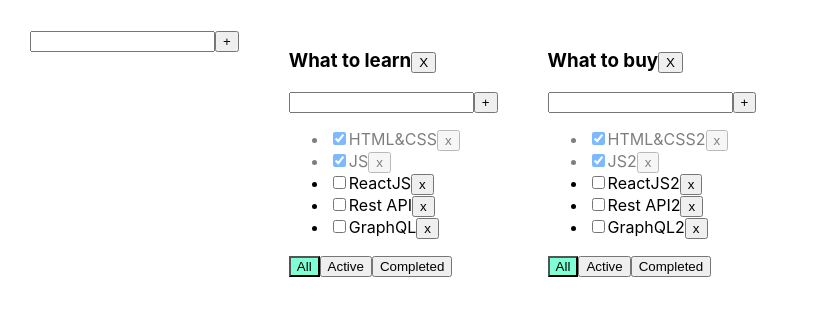
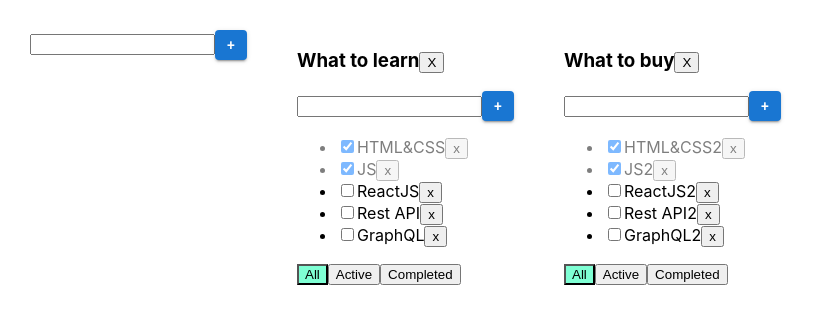
Before and after one commit to DavidPoshelyk/Todolist, a React (Create React App) app: page / in a window 1280 px wide. Shown: the top 324 px of the page, without its empty margins (0-815 px from the left). Built offline with nearby package versions, Linux system fonts and the light colour scheme.

Commit message:
Merge remote-tracking branch 'origin/main'

```diff
--- a/package.json
+++ b/package.json
@@ -3,6 +3,11 @@
   "version": "0.1.0",
   "private": true,
   "dependencies": {
+    "@emotion/react": "^11.7.1",
+    "@emotion/styled": "^11.6.0",
+    "@material-ui/core": "^5.0.0-beta.5",
+    "@material-ui/icons": "^4.11.2",
+    "@material-ui/styled-engine-sc": "^5.0.0-beta.5",
     "@testing-library/jest-dom": "^5.11.4",
     "@testing-library/react": "^11.1.0",
     "@testing-library/user-event": "^12.1.10",
@@ -14,6 +19,7 @@
     "react": "^17.0.2",
     "react-dom": "^17.0.2",
     "react-scripts": "4.0.3",
+    "styled-components": "^5.3.3",
     "typescript": "^4.1.2",
     "uuid": "^8.3.2",
     "web-vitals": "^1.0.1"
--- a/src/App.css
+++ b/src/App.css
@@ -22,3 +22,6 @@
 .is-done {
   opacity: 0.5;
 }
+.inputTodolist{
+  display: inline-flex;
+}
--- a/src/App.tsx
+++ b/src/App.tsx
@@ -83,6 +83,16 @@ function App() {
         setTodolists([NewTasks,...todolists])
         setTasks({...tasks, [Id]:[]})
     }
+    const EditableApp = (todolistID: string, id: string, title: string) => {
+
+        setTasks({...tasks, [todolistID]:tasks[todolistID].map(m=> m.id == id? {...m, title }:m)})
+
+    }
+    const RemoveTitleApp = (todolistID: string, title: string) => {
+        setTodolists([...todolists].map(m => m.id === todolistID? {...m, title}: m))
+        console.log(title)
+    }
+
 
 
     return (
@@ -114,6 +124,8 @@ function App() {
                         changeTaskStatus={changeStatus}
                         filter={m.filter}
                         RemoveTodolists={RemoveTodolists}
+                        EditableApp={EditableApp}
+                        RemoveTitleApp={RemoveTitleApp}
                     />
                 )}
             )}
--- a/src/Editablespan.tsx
+++ b/src/Editablespan.tsx
@@ -2,17 +2,24 @@ import React, { useState } from 'react';
 
 type EditablespanType = {
     title: string
+    EditTodolist:(title: string)=> void
 }
 
 const Editablespan = (props:EditablespanType) => {
     const [edit, setEdit] = useState(false)
+    const [newtitele, setnewtitele ] = useState(props.title)
 
-    return (
-        edit? <input value={props.title}  onBlur={()=> setEdit(false)} autoFocus />:
+
+
+    return ( edit? <input onChange={(e)=> setnewtitele(e.currentTarget.value)} value={newtitele}  onBlur={()=> {
+                setEdit(false)
+                props.EditTodolist(newtitele)
+
+            }} autoFocus />:
             <span onDoubleClick={()=>setEdit(true) }>{props.title}</span>
 
 
-);
-};
+
+    )}
 
 export default Editablespan;
--- a/src/components/input.tsx
+++ b/src/components/input.tsx
@@ -1,3 +1,4 @@
+import { Button } from '@material-ui/core';
 import React, {ChangeEvent,KeyboardEvent, useState } from 'react';
 
 type TypeInput = {
@@ -36,7 +37,9 @@ const Input = (props:TypeInput) => {
                    onKeyPress={onKeyPressHandler}
                    className={error ? "error" : ""}
             />
-            <button onClick={addTask}>+</button>
+            <Button  style={{maxWidth: '30px', maxHeight: '30px', minWidth: '30px', minHeight: '30px'}}
+                     variant="contained"onClick={addTask}>+</Button>
+
             {error && <div className="error-message">{error}</div>}
         </div>
     );
```
Also changed, not shown: 1 other file (tests, documents, lock files or other folders).
